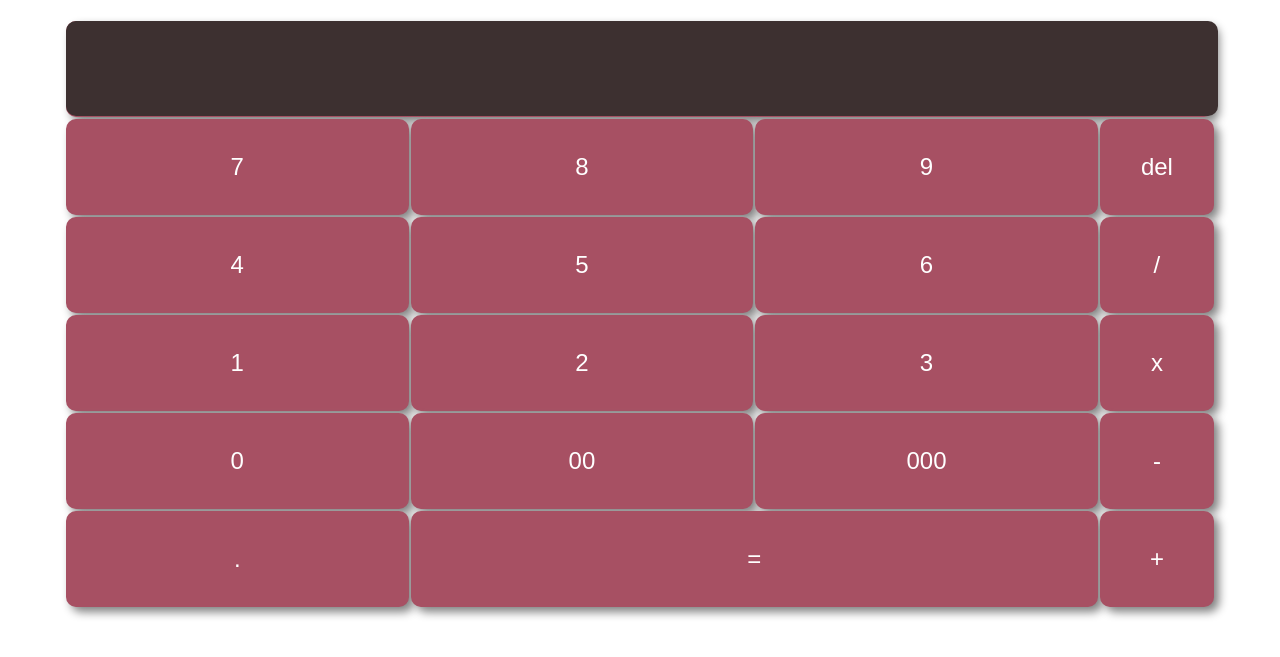
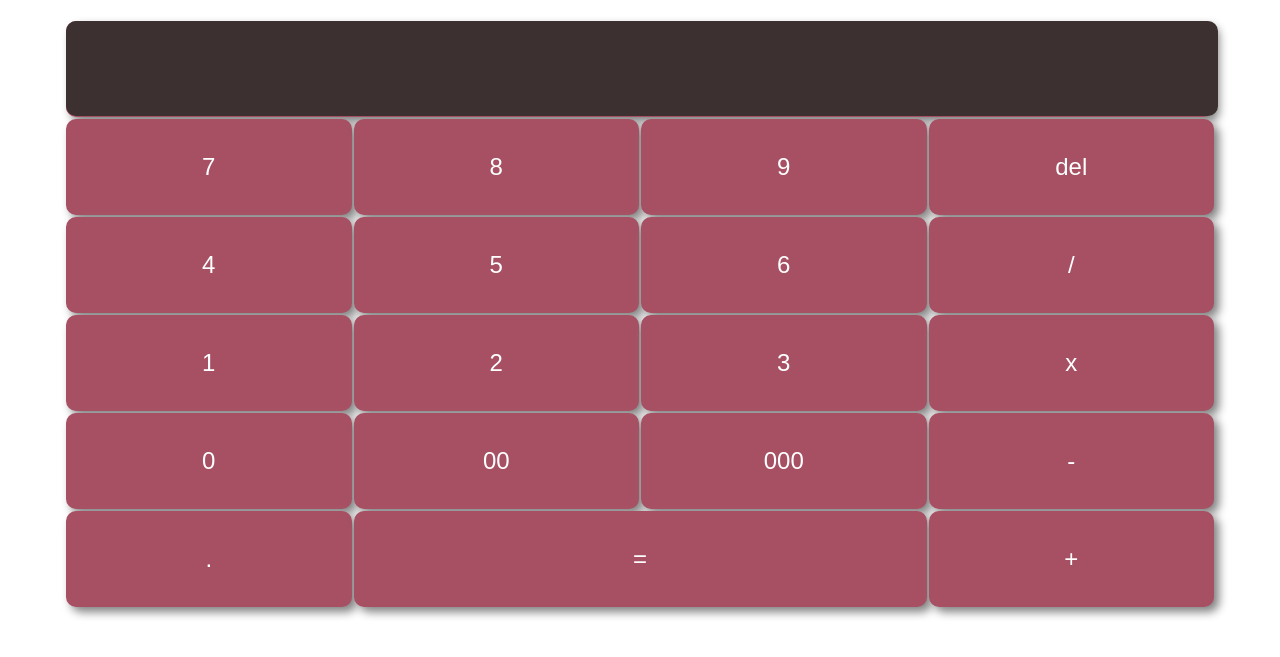
Before and after one commit to Adithya519b/mad-calculator, a plain HTML site: page index.html in a window 1280 px wide. Shown: the part 61-718 px from the top of the page. Drawn offline with Linux system fonts and the light colour scheme.

Commit message:
width vw

```diff
--- a/style.css
+++ b/style.css
@@ -16,17 +16,14 @@ input{
 td{
     background-color: rgb(167, 80, 99);
     padding: 0%;
-    width: 30%;
+    width: 15vw;
     height: 12vh;
     box-shadow: 5px 5px 10px gray;
     margin: 2%;
     border-radius: 10px;
     flex-grow: 1;
 }
-tr{
 
-    flex-basis: 20%;
-}
 #display{
     background-color: rgb(61, 48, 48);
 
```
